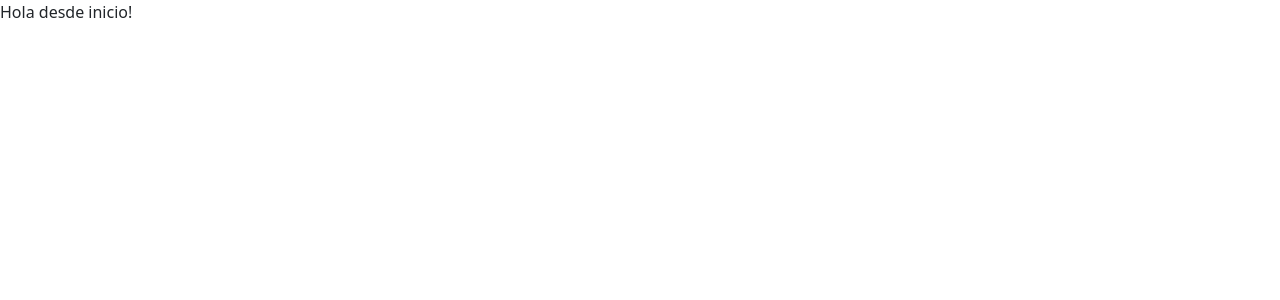
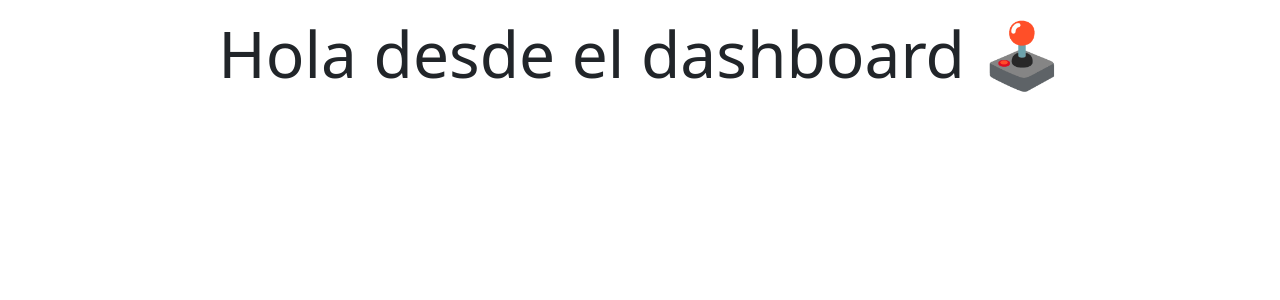
Before and after one commit to pedroagont/frontend-g7, a React (Create React App) app: page / in a window 1280 px wide. Shown: the top 300 px of the page. Built offline with nearby package versions, Linux system fonts and the light colour scheme; no server answers; sample sign-in values are in the browser's storage.

Commit message:
Importar componentes Dashboard y PrivateRoute, proteger ruta dashboard

```diff
--- a/src/App.js
+++ b/src/App.js
@@ -1,6 +1,9 @@
 import { AuthProvider } from './contexts/authContext';
 import Signup from './components/Signup';
 import Login from './components/Login';
+import Dashboard from './components/Dashboard';
+import PrivateRoute from './components/PrivateRoute';
+
 import { BrowserRouter as Router, Switch, Route } from 'react-router-dom';
 
 function App() {
@@ -8,7 +11,7 @@ function App() {
     <AuthProvider>
       <Router>
         <Switch>
-          <Route exact path="/" render={()=>'Hola desde inicio!'}/>
+          <PrivateRoute exact path="/" component={ Dashboard }/>
           <Route path="/signup" component={ Signup } />
           <Route path="/login" component={ Login } />
         </Switch>
```
